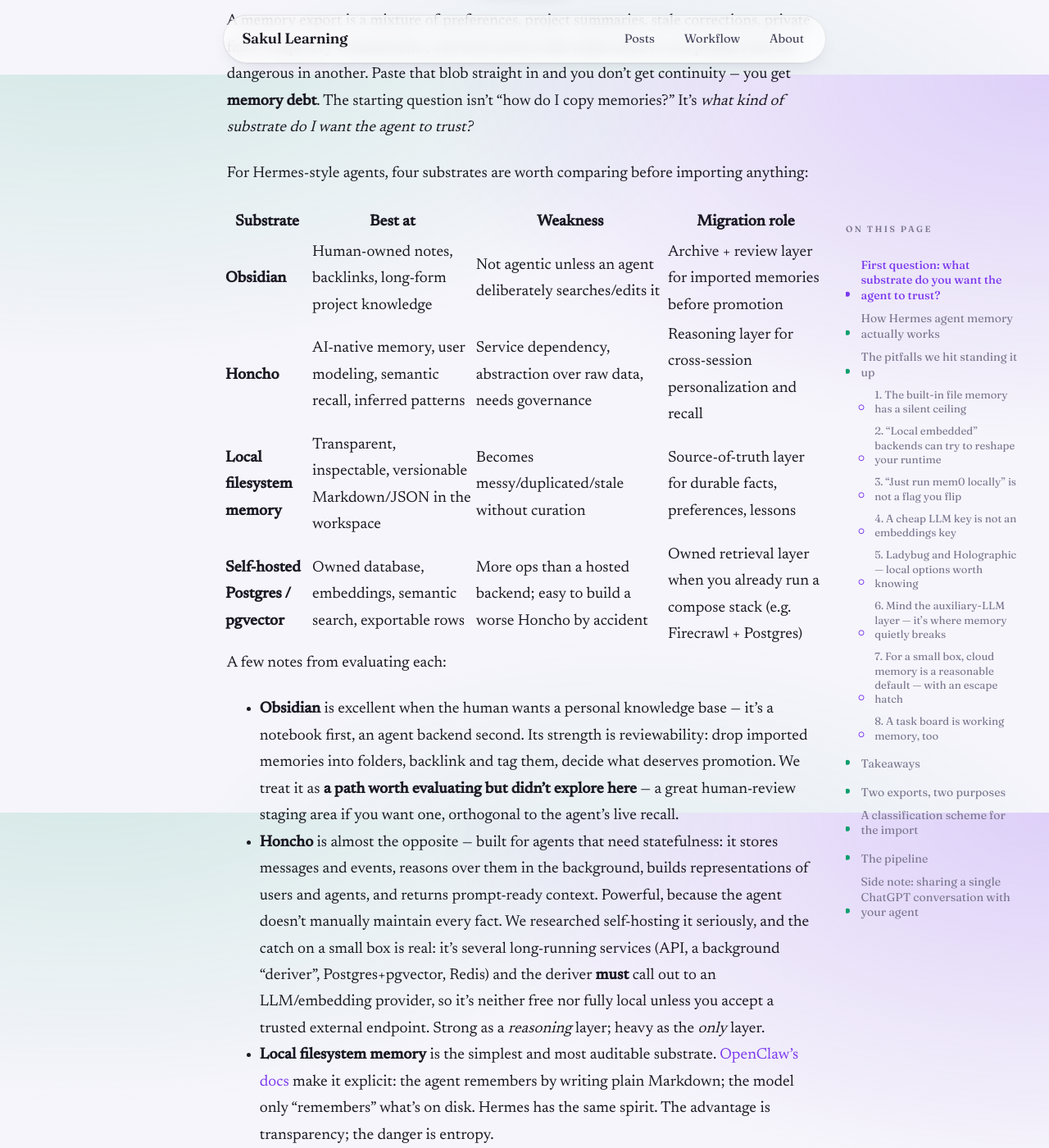
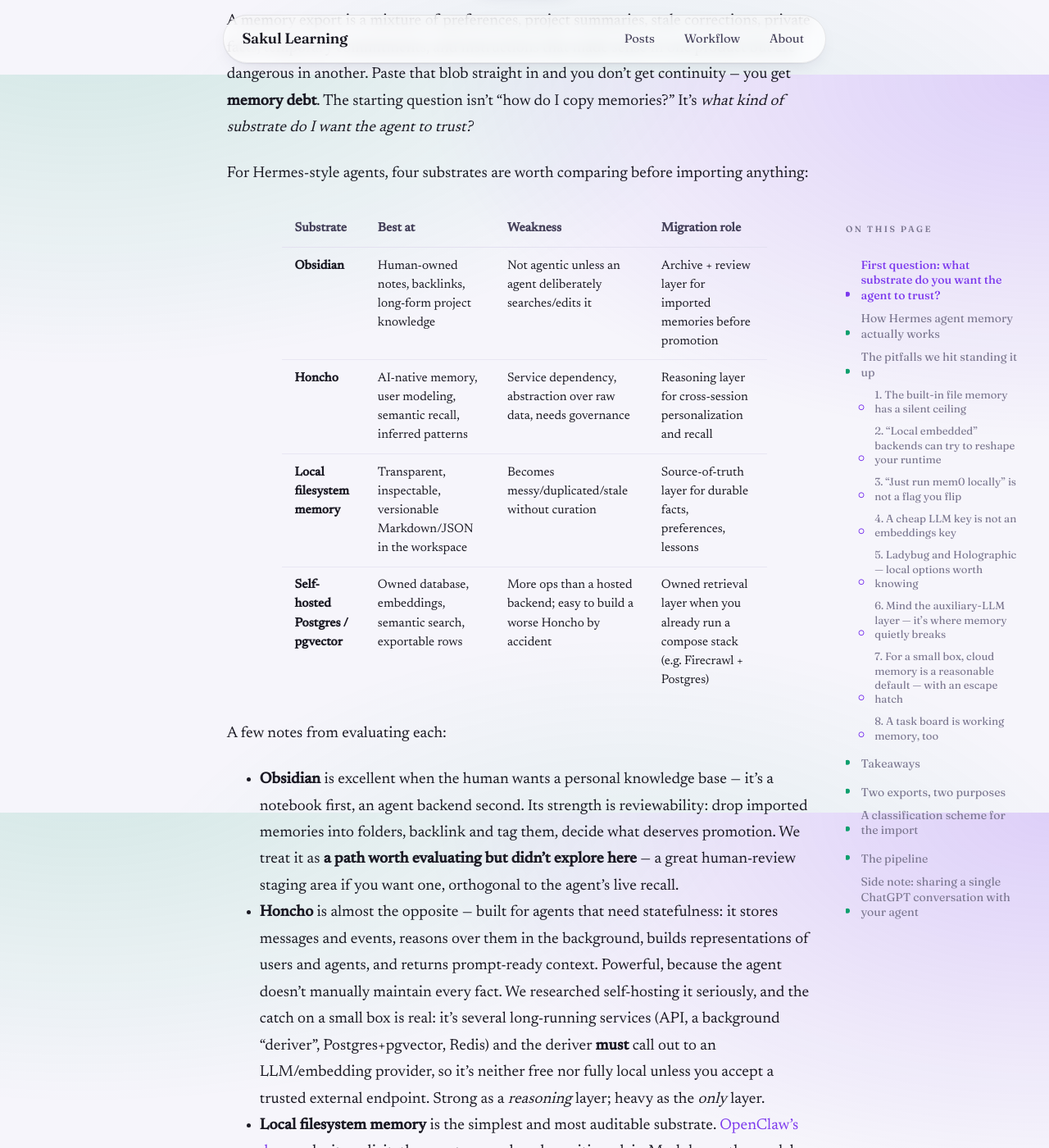
Before and after one commit to sakul-learning/sakul-learning.github.io, a Jekyll site: the page built from _posts/2026-06-03-migrating-chatgpt-memories-agent-memory.md, in a window 1280 px wide and 1400 px high, scrolled down 1709 px. Shown: the whole window at 82% size. Built offline with Jekyll 4.4.1, drawn with Linux system fonts in a browser that asks for light colours.

Commit message:
style: add subtle inner row borders to prose tables
Tables previously fell back to browser defaults with no separation
between rows, making them hard to read on the dark theme. Add a
subtle 1px inner border between rows (using the design-system --line
token), a slightly firmer rule under the header, and no trailing rule
under the final row.

```diff
--- a/assets/css/style.css
+++ b/assets/css/style.css
@@ -398,6 +398,33 @@ pre {
 }
 pre code { background: none; padding: 0; color: var(--ink); }
 
+/* ---- Tables --------------------------------------------------------------- */
+.post table, .page table {
+  width: 100%;
+  max-width: var(--measure);
+  margin: 1.8em auto;
+  border-collapse: collapse;
+  font-size: 0.96rem;
+  line-height: 1.5;
+}
+.post th, .page th,
+.post td, .page td {
+  padding: 0.7em 1em;
+  text-align: left;
+  vertical-align: top;
+  /* subtle inner border between rows */
+  border-bottom: 1px solid color-mix(in srgb, var(--line) 75%, transparent);
+}
+.post thead th, .page thead th {
+  color: var(--ink-soft);
+  font-weight: 600;
+  /* slightly firmer rule under the header */
+  border-bottom: 1px solid var(--line);
+}
+/* no trailing rule under the final row */
+.post tbody tr:last-child td,
+.page tbody tr:last-child td { border-bottom: 0; }
+
 /* ---- Footer --------------------------------------------------------------- */
 .site-footer {
   position: relative;
```
